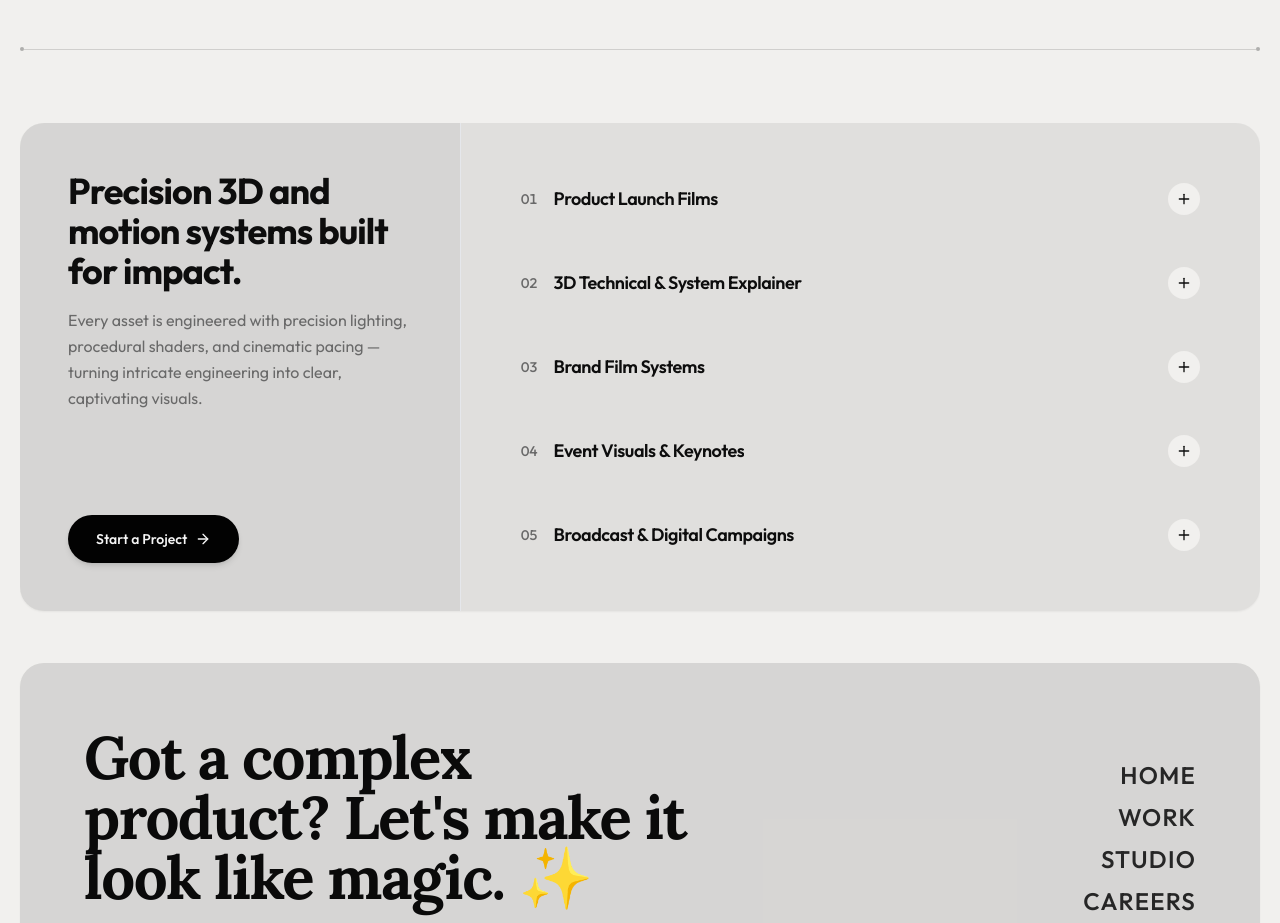
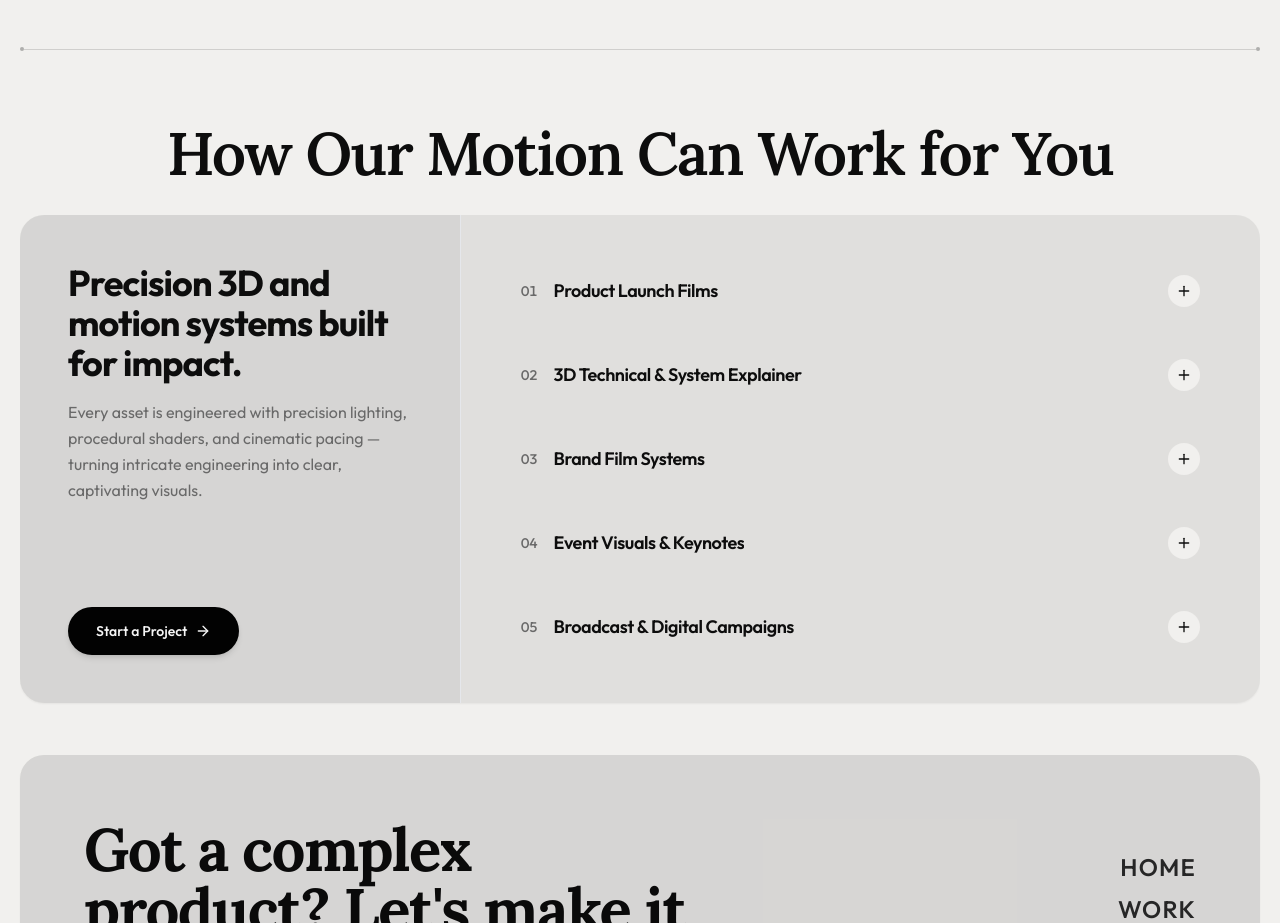
Before and after one commit to pixelgridstudios/PGS-Website-v1, a React (Vite) app: page / in a window 1280 px wide. Shown: the part 3500-4423 px from the top of the page. Built offline with nearby package versions, Linux system fonts and the light colour scheme; the HTML template or start-up script is replaced by a standard one.

Commit message:
style: restore 'How Our Motion Can Work for You' section header

```diff
--- a/src/pages/Home.tsx
+++ b/src/pages/Home.tsx
@@ -248,7 +248,12 @@ export const Home: React.FC = () => {
         {/* How Our Motion Can Work for You */}
         <section className="py-6 sm:py-8 overflow-hidden w-full">
           <div className="mx-auto max-w-[1600px]">
-            {/* Section Header Removed */}
+            {/* Section Header */}
+            <FadeIn delay={0.1} className="flex flex-col gap-3 md:items-center md:text-center mb-6 sm:mb-8">
+              <h2 className="font-serif text-4xl lg:text-6xl font-semibold tracking-tight text-brand-foreground">
+                How Our Motion Can Work for You
+              </h2>
+            </FadeIn>
 
             {/* Seamless Borderless Sibling Card Architecture */}
             <FadeIn delay={0.2} className="w-full flex flex-col lg:grid lg:grid-cols-[400px_1fr] xl:grid-cols-[440px_1fr] rounded-2xl sm:rounded-3xl bg-brand-muted overflow-hidden shadow-sm dark:shadow-2xl border-0">
```
